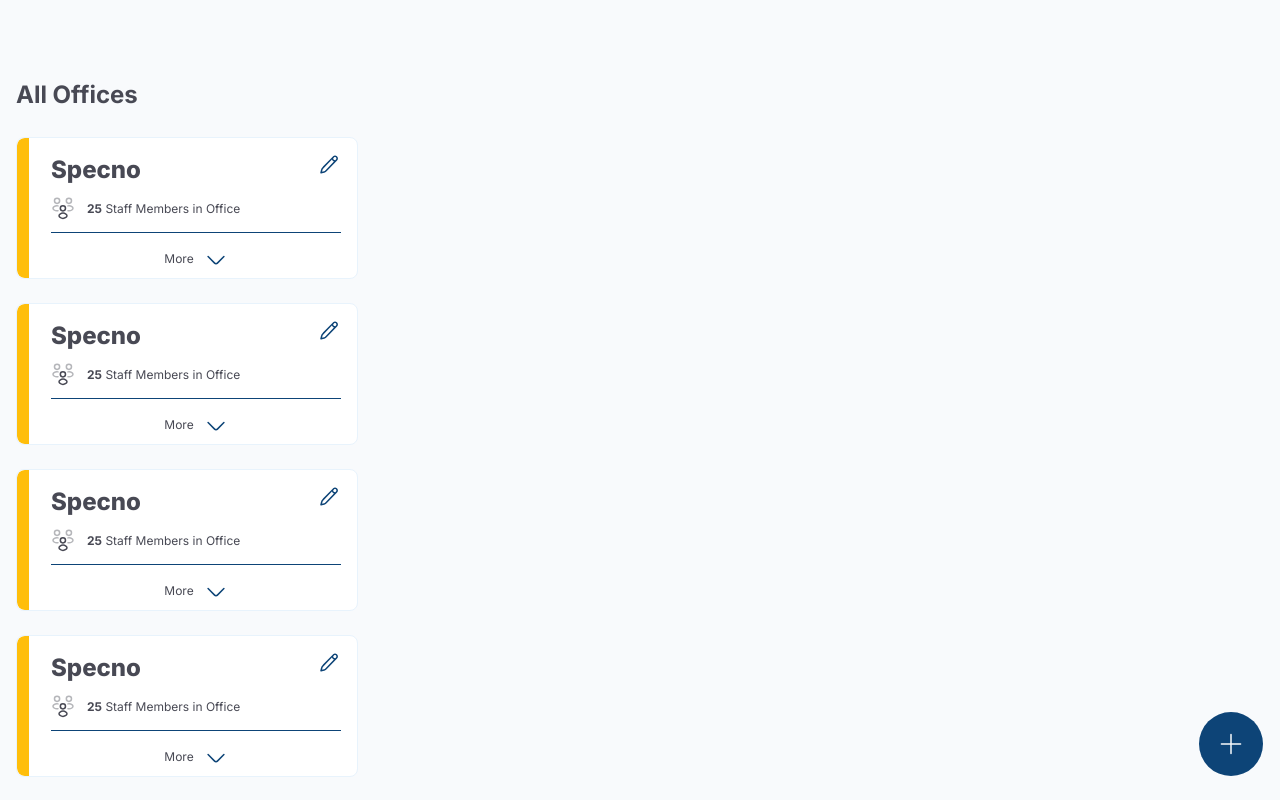
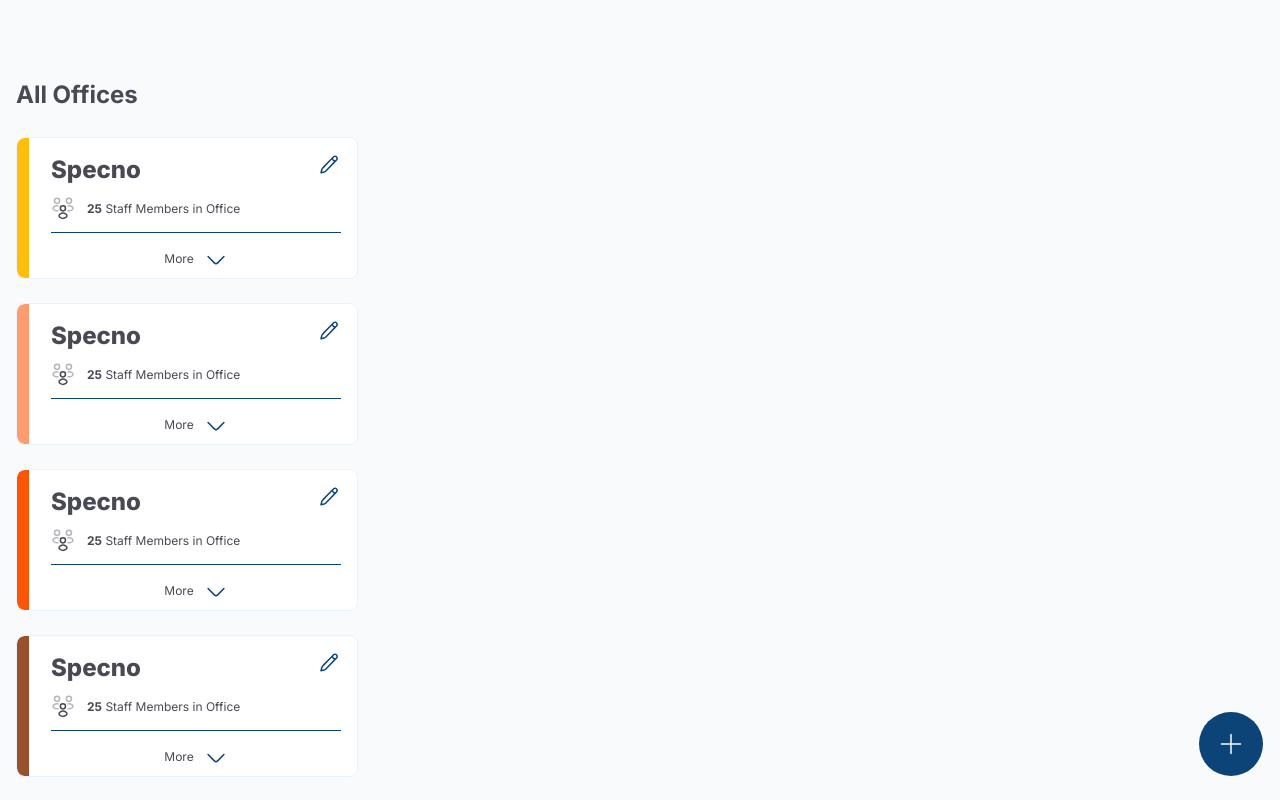
Before and after one commit to SabeloX/Office-Manager, a Next.js app: page / in a window 1280 px wide. Shown: the top 800 px of the page. Built offline with nearby package versions, Linux system fonts and the light colour scheme.

Commit message:
OM-04: add id property to office object and use state to render the offices

```diff
--- a/app/page.tsx
+++ b/app/page.tsx
@@ -6,19 +6,24 @@ import { offices as officesData } from '../data/offices';
 import { useEffect, useState } from "react";
 import { LandingPage } from "@/pages/landing-page/LandingPage";
 import { useCookies } from "react-cookie";
+import { AppProvider } from "@/components/app-provider/AppProvider";
 
 const Home = () => {
+  const [officesList, setOfficesList] = useState<Office[]>([]);
   const [cookies, setCookies] = useCookies<'offices', { offices: Office[] }>(['offices']);
 
   useEffect(() => {
     if(!cookies.offices){
       setCookies('offices', officesData);
     }
+    else{
+      setOfficesList(cookies.offices);
+    }
     // eslint-disable-next-line react-hooks/exhaustive-deps
-  }, []);
+  }, [cookies.offices]);
 
   return (
-    <LandingPage offices={cookies.offices ?? []} />
+    <LandingPage offices={officesList} />
   );
 }
 
--- a/data/offices.ts
+++ b/data/offices.ts
@@ -11,7 +11,8 @@ export const offices: Office[] = [
         },
         name: "Specno",
         totalStaff: 25,
-        color: Colors.COLOR_1
+        color: Colors.COLOR_1,
+        id: "0"
     },
     {
         details: {
@@ -22,7 +23,8 @@ export const offices: Office[] = [
         },
         name: "Specno",
         totalStaff: 25,
-        color: Colors.COLOR_1
+        color: Colors.COLOR_2,
+        id: "1"
     },
     {
         details: {
@@ -33,7 +35,8 @@ export const offices: Office[] = [
         },
         name: "Specno",
         totalStaff: 25,
-        color: Colors.COLOR_1
+        color: Colors.COLOR_3,
+        id: "2"
     },
     {
         details: {
@@ -44,7 +47,8 @@ export const offices: Office[] = [
         },
         name: "Specno",
         totalStaff: 25,
-        color: Colors.COLOR_1
+        color: Colors.COLOR_4,
+        id: "3"
     },
     {
         details: {
@@ -55,7 +59,8 @@ export const offices: Office[] = [
         },
         name: "Specno",
         totalStaff: 25,
-        color: Colors.COLOR_1
+        color: Colors.COLOR_5,
+        id: "4"
     },
     {
         details: {
@@ -66,6 +71,7 @@ export const offices: Office[] = [
         },
         name: "Specno",
         totalStaff: 25,
-        color: Colors.COLOR_1
+        color: Colors.COLOR_6,
+        id: "5"
     }
 ]
--- a/icons/PlusIcon.tsx
+++ b/icons/PlusIcon.tsx
@@ -1,6 +1,6 @@
 export const PlusIcon = () => (
     <svg width="22" height="22" viewBox="0 0 22 22" fill="none" xmlns="http://www.w3.org/2000/svg">
-        <path fill-rule="evenodd" clip-rule="evenodd" d="M11.0001 0.649963C11.4144 0.649963 11.7501 0.98575 11.7501 1.39996V10.25H20.6001C21.0144 10.25 21.3501 10.5858 21.3501 11C21.3501 11.4142 21.0144 11.75 20.6001 11.75H11.7501V20.6C11.7501 21.0142 11.4144 21.35 11.0001 21.35C10.5859 21.35 10.2501 21.0142 10.2501 20.6V11.75H1.40015C0.985933 11.75 0.650146 11.4142 0.650146 11C0.650146 10.5858 0.985933 10.25 1.40015 10.25H10.2501V1.39996C10.2501 0.98575 10.5859 0.649963 11.0001 0.649963Z" fill="#F8FAFC"/>
+        <path fillRule="evenodd" clipRule="evenodd" d="M11.0001 0.649963C11.4144 0.649963 11.7501 0.98575 11.7501 1.39996V10.25H20.6001C21.0144 10.25 21.3501 10.5858 21.3501 11C21.3501 11.4142 21.0144 11.75 20.6001 11.75H11.7501V20.6C11.7501 21.0142 11.4144 21.35 11.0001 21.35C10.5859 21.35 10.2501 21.0142 10.2501 20.6V11.75H1.40015C0.985933 11.75 0.650146 11.4142 0.650146 11C0.650146 10.5858 0.985933 10.25 1.40015 10.25H10.2501V1.39996C10.2501 0.98575 10.5859 0.649963 11.0001 0.649963Z" fill="#F8FAFC"/>
     </svg>
 
 );
--- a/interfaces/office.interface.ts
+++ b/interfaces/office.interface.ts
@@ -2,6 +2,7 @@ import { Colors } from "./colors.enum";
 import { OfficeDetails } from "./office-details.interface";
 
 export interface Office {
+    id: string;
     details: OfficeDetails;
     name: string;
     totalStaff: number;
--- a/pages/landing-page/LandingPage.tsx
+++ b/pages/landing-page/LandingPage.tsx
@@ -13,8 +13,8 @@ export const LandingPage = ({ offices }: Props) => (
         <h2>All Offices</h2>
         <ul>
             {
-                offices.map((office, index) => (
-                    <li key={index}>
+                offices.map((office) => (
+                    <li key={office.id + office.name}>
                         <OfficeBlock
                             office={office}
                         />
```
Also changed, not shown: app/layout.tsx (line endings or trailing spaces).
